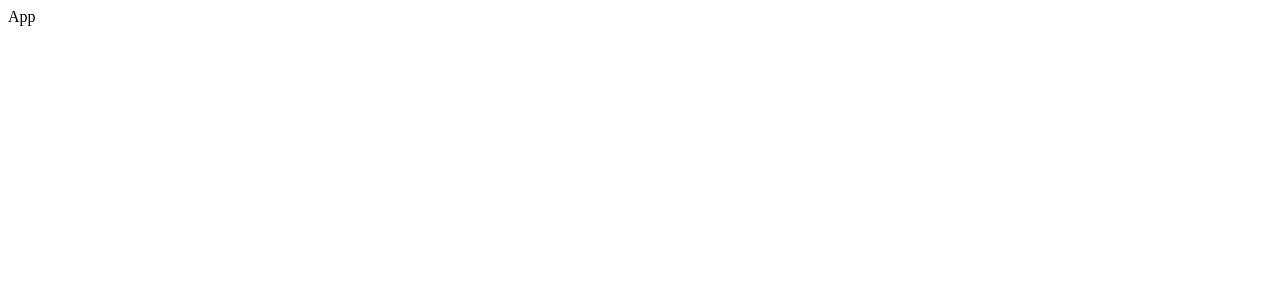
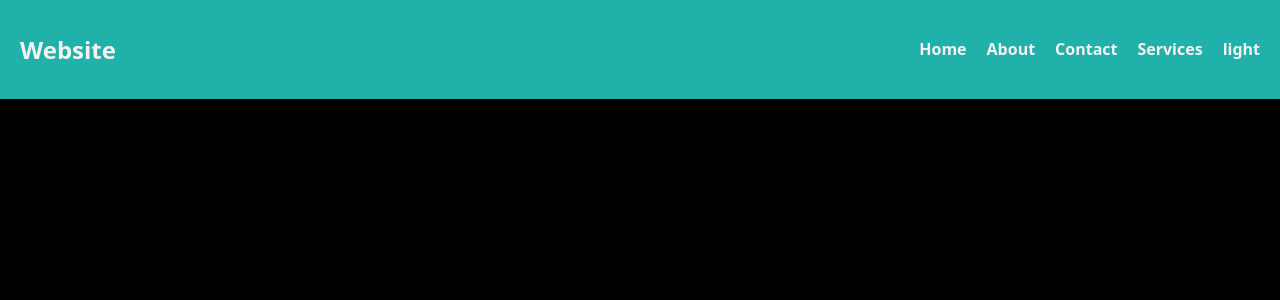
Before and after one commit to PiyushMishraX/ReactJS, a React (Vite) app in the folder context-api-21/: page / in a window 1280 px wide. Shown: the top 300 px of the page. Built offline with nearby package versions, Linux system fonts and the light colour scheme.

Commit message:
show props drilling problem

```diff
--- a/context-api-21/src/App.jsx
+++ b/context-api-21/src/App.jsx
@@ -1,8 +1,15 @@
 import React from 'react'
+import Navbar from './components/Navbar'
+import { useState } from 'react'
 
 const App = () => {
+
+  const [theme, setTheme] = useState('light')
+
   return (
-    <div>App</div>
+    <div>
+      <Navbar theme={theme}/>
+    </div>
   )
 }
 
--- /dev/null
+++ b/context-api-21/src/components/Nav2.jsx
@@ -0,0 +1,17 @@
+import React from 'react'
+
+const Nav2 = (props) => {
+  return (
+    <div className='nav2'>
+        <h4>Home</h4>
+        <h4>About</h4>
+        <h4>Contact</h4>
+        <h4>Services</h4>
+        <h4>{props.theme}</h4>
+        {/* it took so much eeforts just so theme can be in Nav2 from App thrugh props drilling */}
+
+    </div>
+  )
+}
+
+export default Nav2
--- /dev/null
+++ b/context-api-21/src/components/Navbar.jsx
@@ -0,0 +1,14 @@
+import React from 'react'
+import Nav2 from './Nav2'
+
+const Navbar = (props) => {
+  return (
+    <div className='nav'>
+        <h2>Website</h2>
+        {/* <Nav2 {theme={props.theme}} /> */}
+        <Nav2 theme={props.theme} />
+    </div>
+  )
+}
+
+export default Navbar
--- a/context-api-21/src/index.css
+++ b/context-api-21/src/index.css
@@ -0,0 +1,30 @@
+body {
+  margin: 0;
+  padding: 0;
+  box-sizing: border-box;
+  font-family: system-ui, -apple-system, sans-serif;
+  color: rgb(244, 241, 241);
+  /* background-color: rgb(11, 11, 11); */
+  background-color: rgb(0, 0, 0);
+  height: 100%;
+  width: 100%;
+}
+
+*, ::after, ::before {
+  box-sizing: border-box;
+}
+
+.nav{
+  display: flex;
+  background-color: lightseagreen;
+  justify-content: space-between;
+  align-items: center;
+  padding: 13px 20px;
+}
+
+.nav2{
+  display: flex;
+  /* gap: 30px; */
+  gap: 20px;
+  /* align-items: center; */
+}
```
